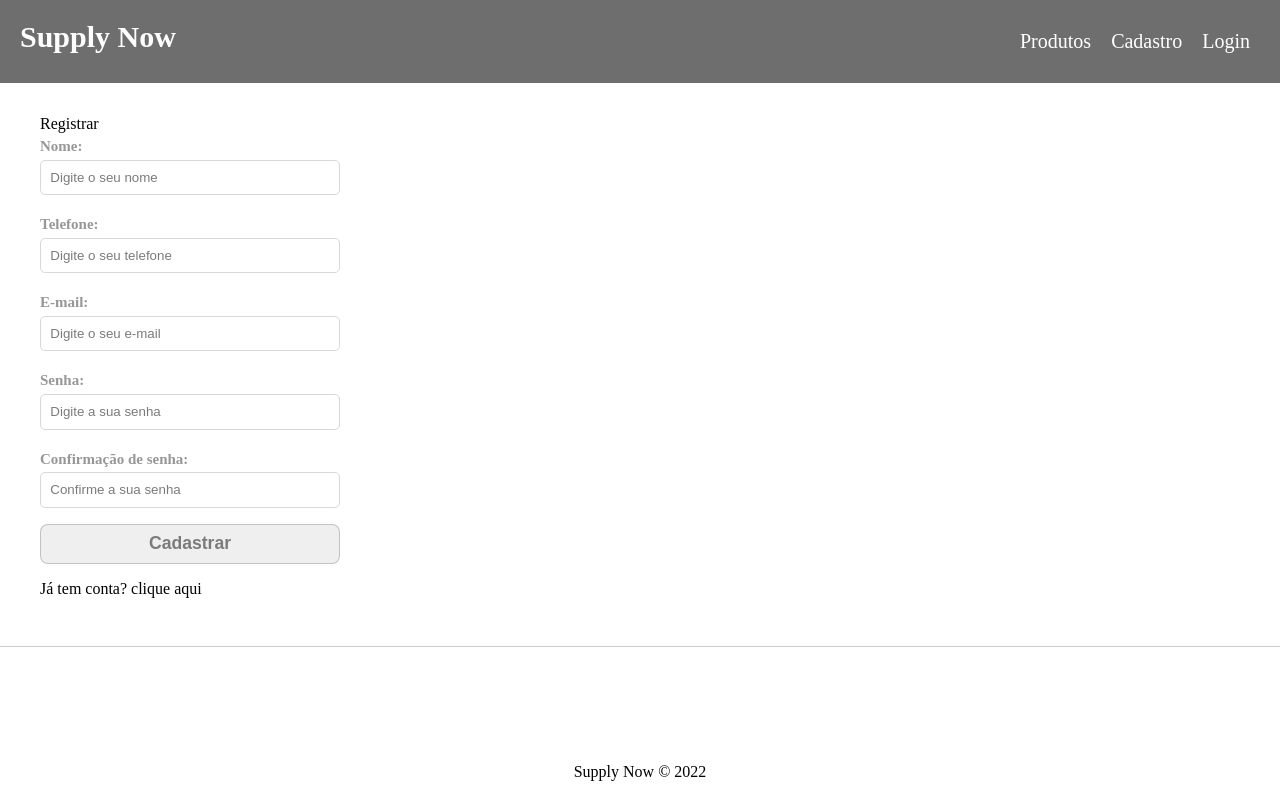
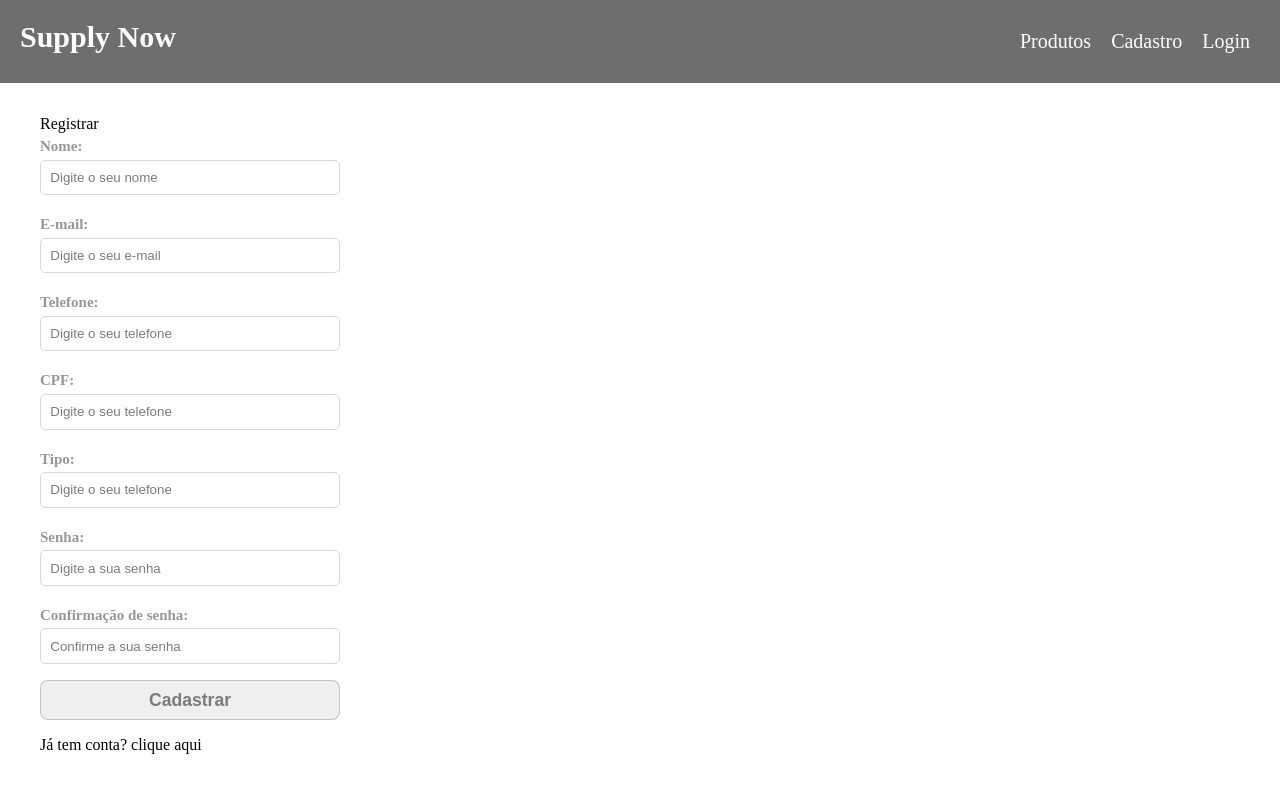
Before and after one commit to maikonmuniz/front-end-supply-now, a React (Create React App) app in the folder supply_now_front/: page /register in a window 1280 px wide. Shown: the top 800 px of the page. Built offline with nearby package versions, Linux system fonts and the light colour scheme.

Commit message:
integração com banck e implementação do post de registo do usuário

```diff
--- a/supply_now_front/src/components/pages/Auth/Register.js
+++ b/supply_now_front/src/components/pages/Auth/Register.js
@@ -1,23 +1,34 @@
-import { useState } from 'react'
+import { useState, useContext } from 'react'
 import Input from '../../form/Input'
 
 import styles from '../../form/Form.module.css'
 import { Link } from 'react-router-dom'
 
+//context
+import { Context } from '../../../context/UserContext'
+
 function Register() {
+
+  const [dados, setDados] = useState({})
   const [user, setUser] = useState({})
+  const { register } = useContext(Context)
 
 function handleChange(e){
-  setUser({...user, [e.target.name]: e.target.value })
+  setDados({...dados, [e.target.name]: e.target.value })
+  setUser({user:dados})
 }
+
 
 function handleSubmit(e){
   e.preventDefault()
-  console.log(user)
+
+
+  //console.log(user)
+  register(user)
 }
 
   return (
-    <>
+
     <section className={styles.form_container}>
         <form onSubmit={handleSubmit}>
         <p>Registrar</p>
@@ -29,19 +40,37 @@ function handleSubmit(e){
           handleOnChange={handleChange}
         />
         <Input
+          text="E-mail"
+          type="email"
+          name="email"
+          placeholder="Digite o seu e-mail"
+          handleOnChange={handleChange}
+        />
+        <Input
           text="Telefone"
           type="text"
           name="phone"
           placeholder="Digite o seu telefone"
           handleOnChange={handleChange}
         />
+
         <Input
-          text="E-mail"
-          type="email"
-          name="email"
-          placeholder="Digite o seu e-mail"
+          text="CPF"
+          type="text"
+          name="cpf"
+          placeholder="Digite o seu telefone"
           handleOnChange={handleChange}
         />
+
+
+        <Input
+          text="Tipo"
+          type="text"
+          name="tipo"
+          placeholder="Digite o seu telefone"
+          handleOnChange={handleChange}
+        />
+
         <Input
           text="Senha"
           type="password"
@@ -60,11 +89,8 @@ function handleSubmit(e){
         <p>Já tem conta? clique aqui</p>
         </form>
 
-
-
     </section>
 
-    </>
   )
 }
 
--- a/supply_now_front/src/utils/api.js
+++ b/supply_now_front/src/utils/api.js
@@ -1,5 +1,5 @@
 import axios from 'axios'
 
 export default axios.create({
-    baseURL: "https://supply-now-back-end.herokuapp.com",
+    baseURL: "http://localhost:5000",
 })
```
Also changed, not shown: supply_now_front/src/hooks/useAuth.js (+3 -4 lines).
